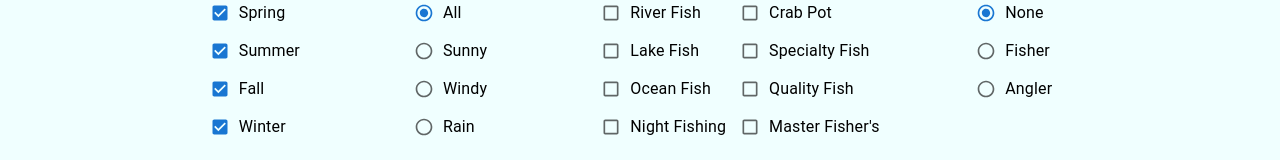
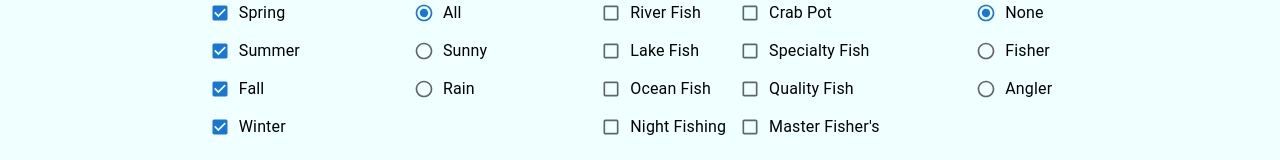
Before and after one commit to kwangric/stardew-tips-v3, a Next.js app: page /fish in a window 1280 px wide. Shown: the part 245-405 px from the top of the page. Built offline with nearby package versions, Linux system fonts and the light colour scheme.

Commit message:
Remove windy filter for simplicity

```diff
--- a/components/FishInfo.js
+++ b/components/FishInfo.js
@@ -243,11 +243,6 @@ const FishInfo = () => {
                       value='Sunny'
                       control={<Radio size="small" />}
                       label="Sunny"
-                    />
-                    <FormControlLabel
-                      value='Windy'
-                      control={<Radio size="small" />}
-                      label="Windy"
                     />
                     <FormControlLabel
                       value='Rain'
```
